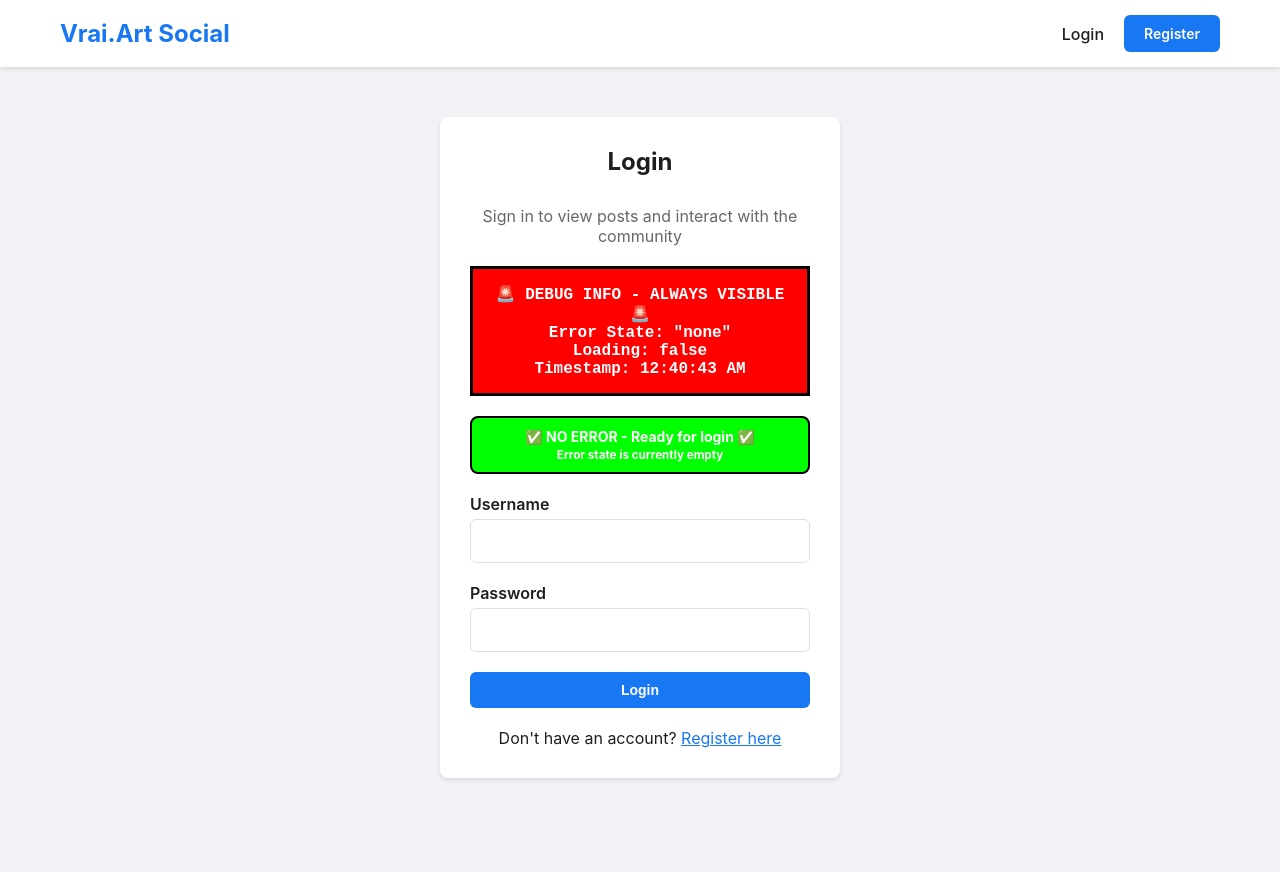
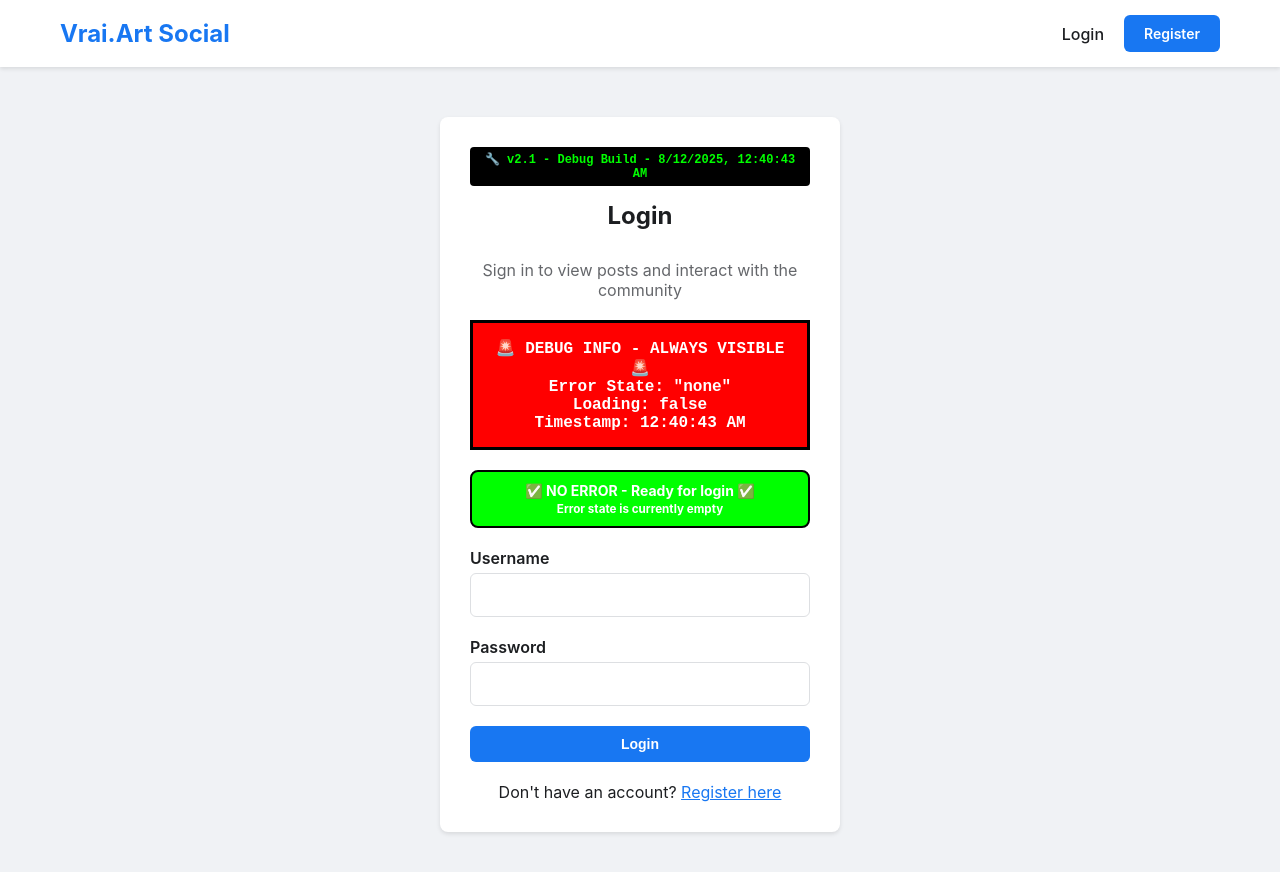
Before and after one commit to kyle-hailey/vrai.art, a React (Create React App) app in the folder client/: page /login in a window 1280 px wide. Shown: the top 872 px of the page. Before the commit the page ends 828 px from the top, so only its background shows below. Built offline with nearby package versions, Linux system fonts and the light colour scheme; no server answers.

Commit message:
v5 adjust login error message

```diff
--- a/client/src/components/Login.js
+++ b/client/src/components/Login.js
@@ -4,6 +4,9 @@ import { useAuth } from '../contexts/AuthContext';
 
 const Login = () => {
   console.log('🔍 Login component loaded - version 2.0 with improved error handling');
+
+  // Version info for debugging
+  const VERSION = 'v2.1 - Debug Build';
 
   const [formData, setFormData] = useState({
     username: '',
@@ -84,6 +87,21 @@ const Login = () => {
   return (
     <div className="auth-container">
       <div className="auth-form">
+        {/* Version display for debugging */}
+        <div style={{
+          textAlign: 'center',
+          backgroundColor: '#000',
+          color: '#00ff00',
+          padding: '5px',
+          marginBottom: '15px',
+          fontFamily: 'monospace',
+          fontSize: '12px',
+          fontWeight: 'bold',
+          borderRadius: '4px'
+        }}>
+          🔧 {VERSION} - {new Date().toLocaleString()}
+        </div>
+
         <h2 className="auth-title">Login</h2>
         <p style={{ textAlign: 'center', color: '#65676b', marginBottom: '20px' }}>
           Sign in to view posts and interact with the community
```
